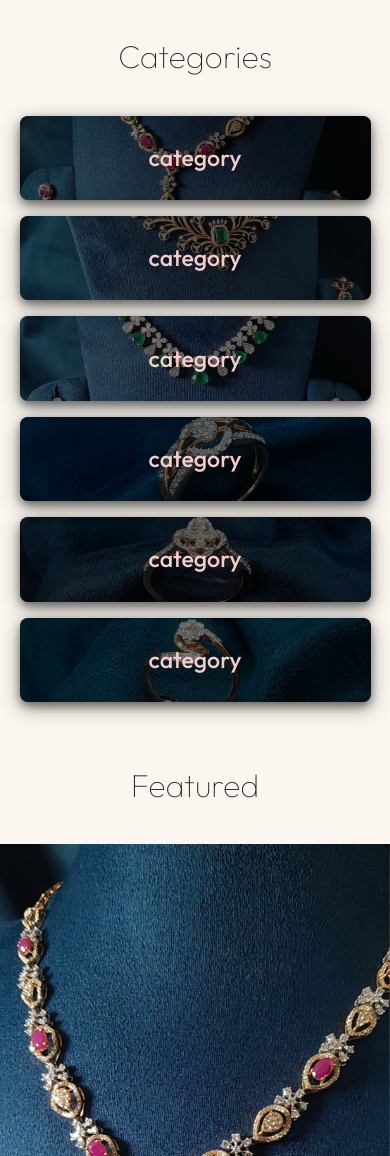
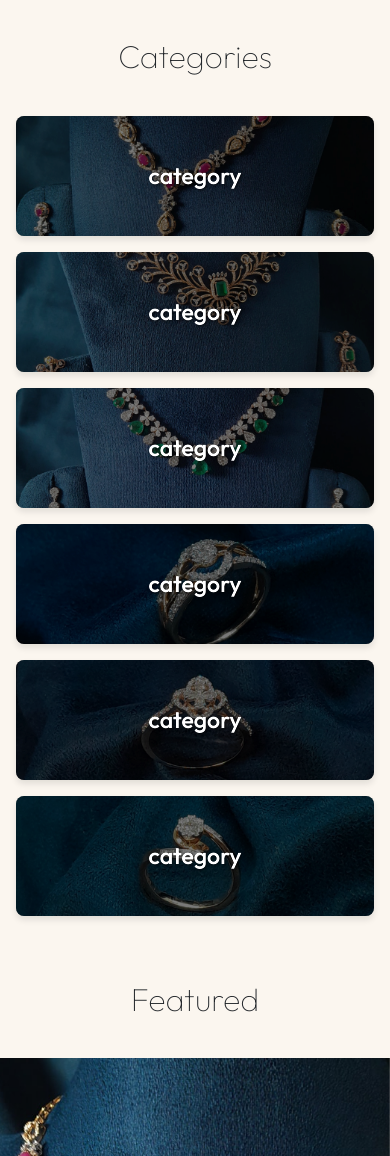
Before and after one commit to RobinDoughnut/pearl-oasis, a PHP site: page /html/index.html in a window 390 px wide. Shown: the part 232-1388 px from the top of the page. Run offline with PHP 8.4, Linux system fonts and the light colour scheme; some libraries are stand-ins or nearby versions.

Commit message:
fixed slideshow

```diff
--- a/php/css/style.css
+++ b/php/css/style.css
@@ -59,6 +59,7 @@ body {
   margin: 0;
   padding: 0;
   width: 100vw;
+  /* background: #FBF6EF; */
   background: #FBF6EF;
   /* Ensure full width */
 
@@ -523,6 +524,13 @@ footer .footer-content .email-form button:hover {
     padding: 0;
   }
 
+  .custom-img {
+    width: 100vw !important;
+    height: 100vh !important;
+    object-fit: cover;
+    object-position: center;
+  }
+
   h1 {
     font-size: 32px;
   }
@@ -592,6 +600,11 @@ footer .footer-content .email-form button:hover {
     padding: 0 0;
   }
 
+  body .carousel-item img {
+    object-fit: cover;
+    object-position: center;
+  }
+
   body .landing-img {
     height: 100%;
     object-fit: cover;
@@ -631,9 +644,31 @@ footer .footer-content .email-form button:hover {
   }
 
   body .category-grid {
-    margin: 0 5%;
+    /* margin: 0 5%;
+    gap: 16px; */
+
+    display: grid;
+    grid-template-columns: 1fr; /* one box per row */
     gap: 16px;
+    padding: 0 16px;
+
   }
+
+  .category-grid .box {
+    width: 100%;
+    height: 120px; /* Adjust height for rectangle look */
+    border-radius: 8px; /* Slightly rounded corners */
+    font-size: 18px;
+    display: flex;
+    align-items: center;
+    justify-content: center;
+    box-shadow: 0 4px 6px rgba(0,0,0,0.1);
+    background-size: cover;
+    background-position: center;
+    color: white;
+    text-shadow: 1px 1px 3px rgba(0,0,0,0.7);
+  }
+
 
   body .featured {
     position: relative;
--- a/php/index.php
+++ b/php/index.php
@@ -81,13 +81,13 @@
                 </div>
                 <div class="carousel-inner" data-bs-interval="1000">
                     <div class="carousel-item active">
-                        <img src="img/rectangle-4.png" class="d-block w-100" alt="...">
+                        <img src="img/rectangle-4.png" class="d-block w-100 custom-img" alt="...">
                     </div>
                     <div class="carousel-item">
-                        <img src="img/ear4.png" class="d-block w-100" alt="...">
+                        <img src="img/ear4.png" class="d-block w-100 custom-img" alt="...">
                     </div>
                     <div class="carousel-item">
-                        <img src="img/b1.png" class="d-block w-100" alt="...">
+                        <img src="img/b1.png" class="d-block w-100 custom-img" alt="...">
                     </div>
                 </div>
                 <button class="carousel-control-prev" type="button" data-bs-target="#carouselExampleIndicators"
```
Also changed, not shown: 1 other file.
